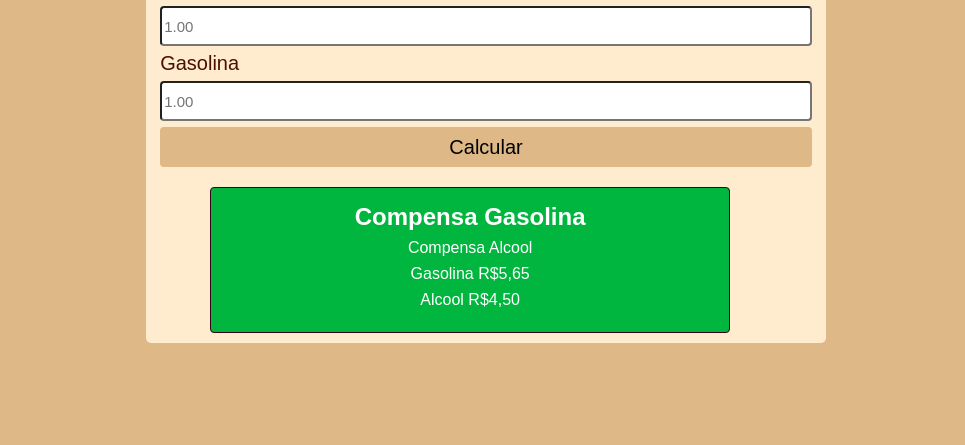
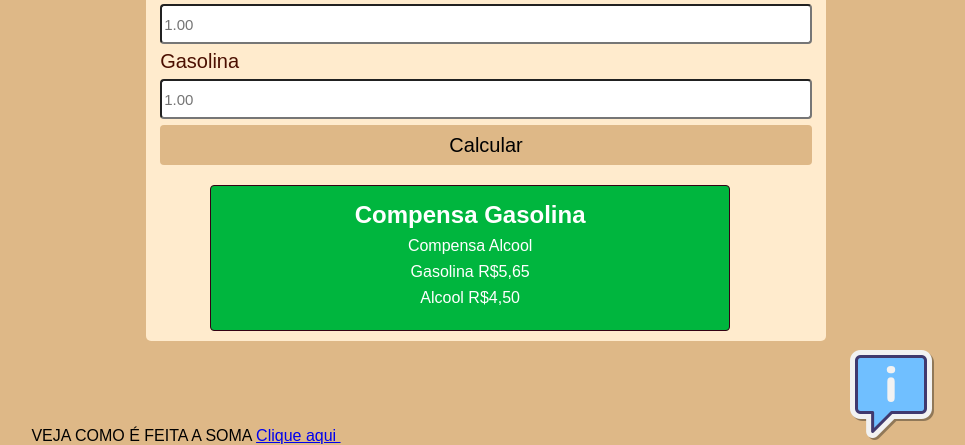
Before and after one commit to AndreyBrincker/Site, a plain HTML site: page index.html in a window 1280 px wide. Shown: the part 401-846 px from the top of the page, without its empty margins (154-1119 px from the left). Before the commit the page ends 800 px from the top, so only its background shows below. Drawn offline with Linux system fonts and the light colour scheme.

Commit message:
Site 2.3
Mais mudanças html e css

```diff
--- a/index.html
+++ b/index.html
@@ -40,7 +40,15 @@
 
         </section>
 
+
     </main>
+    <div class="infodiv">
+        <span class="infoimg">VEJA COMO É FEITA A SOMA</span>
+        <a href="#">
+            Clique aqui
+            <img class="info" src="img/info.png" alt="Veja como é feito o calculo"
+        >
+    </div>
 
 </body>
 </html>
--- a/style.css
+++ b/style.css
@@ -21,12 +21,11 @@ body
     align-items: center;
     padding: 10 14px;
     border-radius: 5px;
+    margin-top: 100px;
 }
 
 
 .logo{
-
-
     padding-left: 28%;
 }
 
@@ -73,7 +72,7 @@ body
     display: flex;
     flex-direction: column;
     border: 1px solid #350114;
-    transition: transform 0.8s;
+    transition: transform 0.5s;
 
 }
 .resultado span{
@@ -89,3 +88,15 @@ body
     font-size: 24px;
     font-weight: bold;
 }
+
+.info{
+    transition: transform 0.6s;
+    margin-left: 500px;
+    right: 100px;
+    top: 250px;
+}
+
+.info:hover
+{
+    transform:scale(1.1);
+}
```
